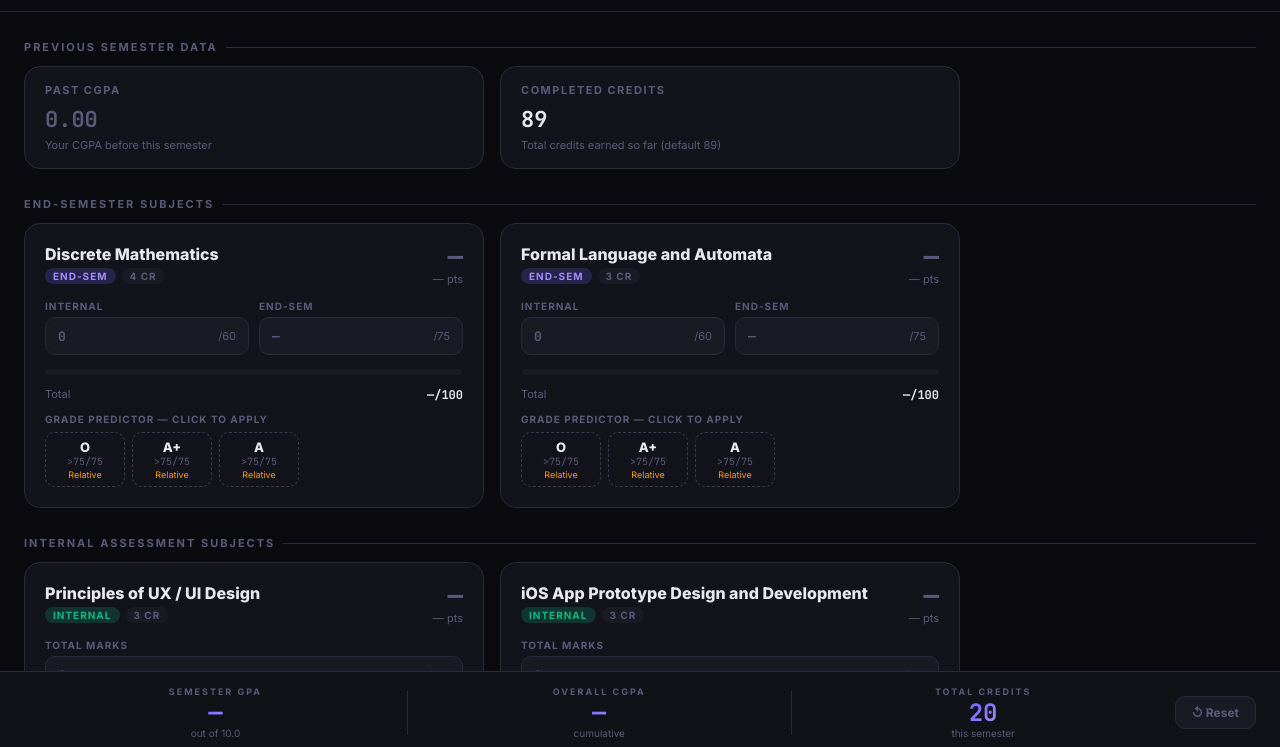
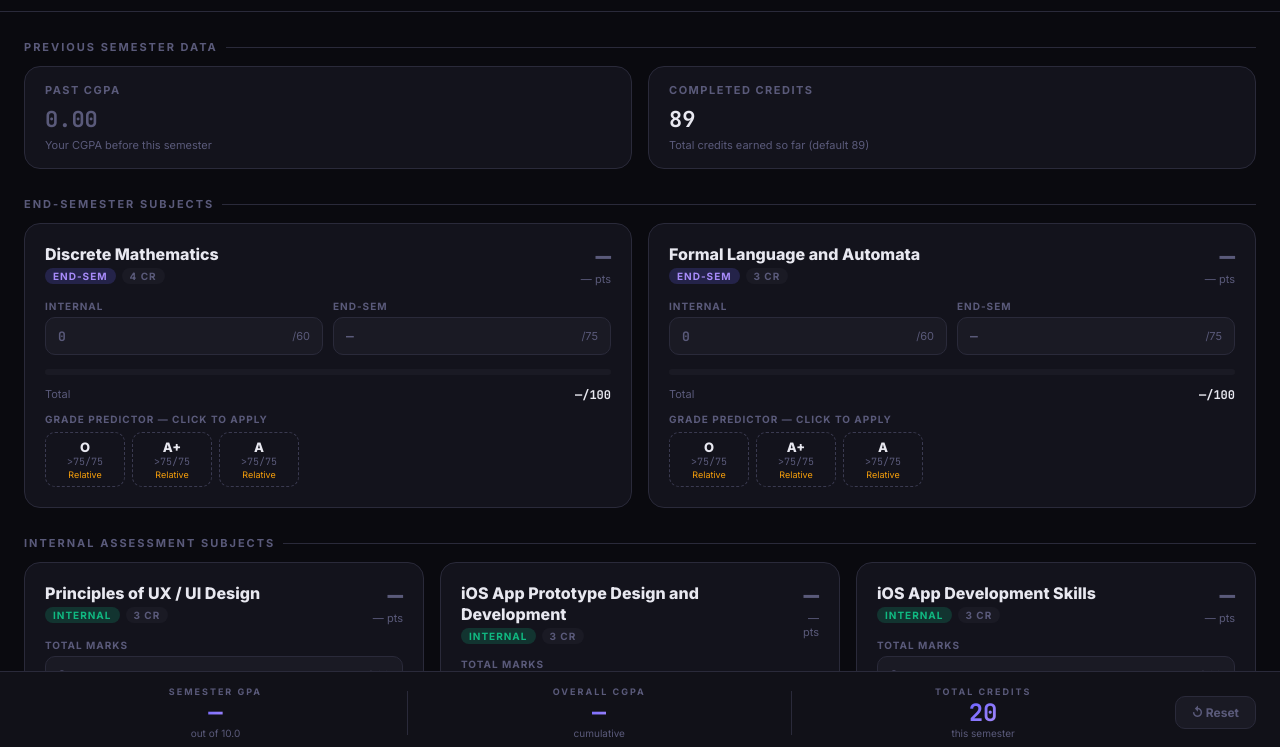
Before and after one commit to KrishnaKaranwal21/Small-WebPages, a plain HTML site: page GPA Sem 5/index.html in a window 1280 px wide. Shown: the part 47-794 px from the top of the page. Drawn offline with Linux system fonts and the light colour scheme.

Commit message:
Refactor subjects grid layout for better responsiveness

```diff
--- a/GPA Sem 5/index.html
+++ b/GPA Sem 5/index.html
@@ -96,9 +96,7 @@
   .section-title::after { content: ''; flex: 1; height: 1px; background: var(--border); }
 
   .cgpa-row {
-    display: grid; grid-template-columns: repeat(2, minmax(0, 460px));
-    justify-content: start;
-    gap: 16px;
+    display: grid; grid-template-columns: 1fr 1fr; gap: 16px;
     margin-bottom: 28px;
   }
   .input-group {
@@ -147,9 +145,14 @@
   /* CHANGED: auto-fit so cards stretch to fill the row and wrap when narrow */
   .subjects-grid {
     display: grid;
-    grid-template-columns: repeat(auto-fill, minmax(300px, 460px));
-    justify-content: start;
+    /* Equal-width columns: min 300px, max 5 per row. auto-fill keeps empty
+       columns, so a section with only 2 cards doesn't stretch them. */
+    grid-template-columns: repeat(auto-fill, minmax(max(300px, calc((100% - 64px) / 5)), 1fr));
     gap: 16px; margin-bottom: 28px;
+  }
+  /* End-Sem section: its own grid, cards share the full row (no empty right side) */
+  .subjects-grid.fit {
+    grid-template-columns: repeat(auto-fit, minmax(300px, 1fr));
   }
 
   .subject-card {
@@ -300,7 +303,7 @@
   /* ---------- TABLET ---------- */
   @media (max-width: 900px) {
     .main { padding: 22px 18px 0; }
-    .subjects-grid { grid-template-columns: repeat(auto-fill, minmax(280px, 460px)); }
+    .subjects-grid { grid-template-columns: repeat(auto-fill, minmax(max(280px, calc((100% - 64px) / 5)), 1fr)); }
   }
 
   /* ---------- MOBILE ---------- */
@@ -325,7 +328,7 @@
     .input-hint { font-size: 10px; line-height: 1.3; }
 
     /* Cards: always one per row */
-    .subjects-grid { grid-template-columns: 1fr; gap: 12px; margin-bottom: 22px; }
+    .subjects-grid, .subjects-grid.fit { grid-template-columns: 1fr; gap: 12px; margin-bottom: 22px; }
     .subject-card { padding: 16px; border-radius: 14px; }
     .card-title { font-size: 15px; }
     .grade-letter { font-size: 24px; }
@@ -433,7 +436,7 @@
   </div>
 
   <div class="section-title">End-Semester Subjects</div>
-  <div class="subjects-grid" id="endSemGrid"></div>
+  <div class="subjects-grid fit" id="endSemGrid"></div>
 
   <div class="section-title">Internal Assessment Subjects</div>
   <div class="subjects-grid" id="internalGrid"></div>
```
